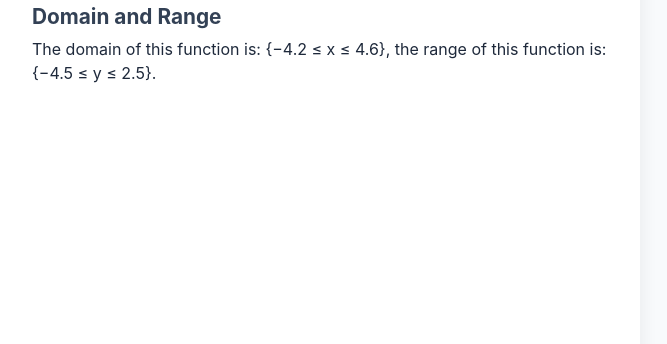
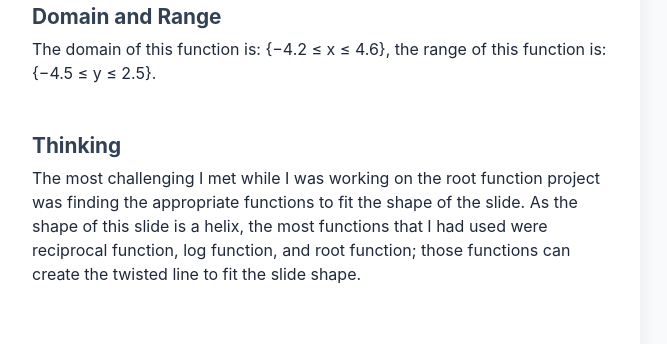
Before and after one commit to 22042337-png/Advanced-Function-, a plain HTML site: page Root function.html in a window 1280 px wide. Shown: the part 421-765 px from the top of the page, 0-667 px from the left. Drawn offline with Linux system fonts and the light colour scheme.

Commit message:
Update Root function.html

```diff
--- a/Root function.html
+++ b/Root function.html
@@ -100,10 +100,15 @@
       <h2>Domain and Range</h2>
       <p>The domain of this function is: {−4.2 ≤ x ≤ 4.6}, the range of this function is: {−4.5 ≤ y ≤ 2.5}.</p>
     </div>
+
+    <div>
+      <h2>Thinking</h2>
+      <p>The most challenging I met while I was working on the root function project was finding the appropriate functions to fit the shape of the slide. As the shape of this slide is a helix, the most functions that I had used were reciprocal function, log function, and root function; those functions can create the twisted line to fit the slide shape.</p>
+    </div>
   </div>
 
   <div class="right">
-    <iframe src="https://www.desmos.com/calculator/xdunvi0kkx" allowfullscreen sandbox="allow-scripts allow-same-origin allow-popups"></iframe>
+    <iframe src="https://www.desmos.com/calculator/jiepthsc1n" allowfullscreen sandbox="allow-scripts allow-same-origin allow-popups"></iframe>
   </div>
 </body>
 </html>
```
